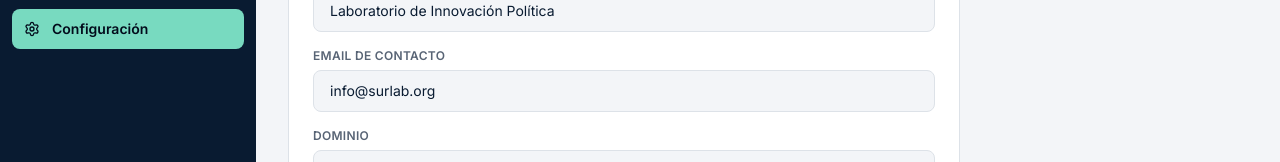
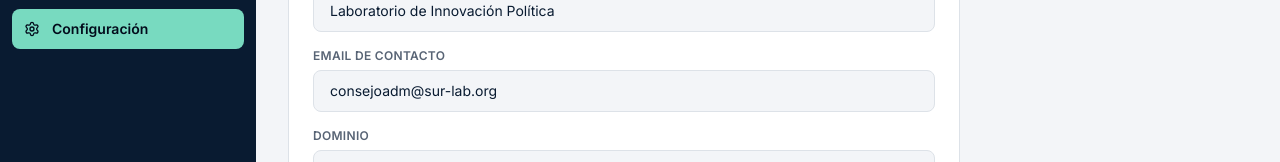
Before and after one commit to datossurlab/surlab-design, a Next.js app: page /admin in a window 1280 px wide. Both pictures are taken after a click on the button "Configuración". Shown: the part 286-448 px from the top of the page. Built offline with nearby package versions, Linux system fonts and the light colour scheme.

Commit message:
Update admin contact email placeholder

```diff
--- a/app/admin/page.tsx
+++ b/app/admin/page.tsx
@@ -422,7 +422,7 @@ export default function AdminPage() {
                   {[
                     { label: 'Nombre del sitio', value: 'SurLab' },
                     { label: 'Descripción', value: 'Laboratorio de Innovación Política' },
-                    { label: 'Email de contacto', value: 'info@surlab.org' },
+                    { label: 'Email de contacto', value: 'consejoadm@sur-lab.org' },
                     { label: 'Dominio', value: 'surlab.org' },
                   ].map((field) => (
                     <div key={field.label} className="flex flex-col gap-1.5">
```
